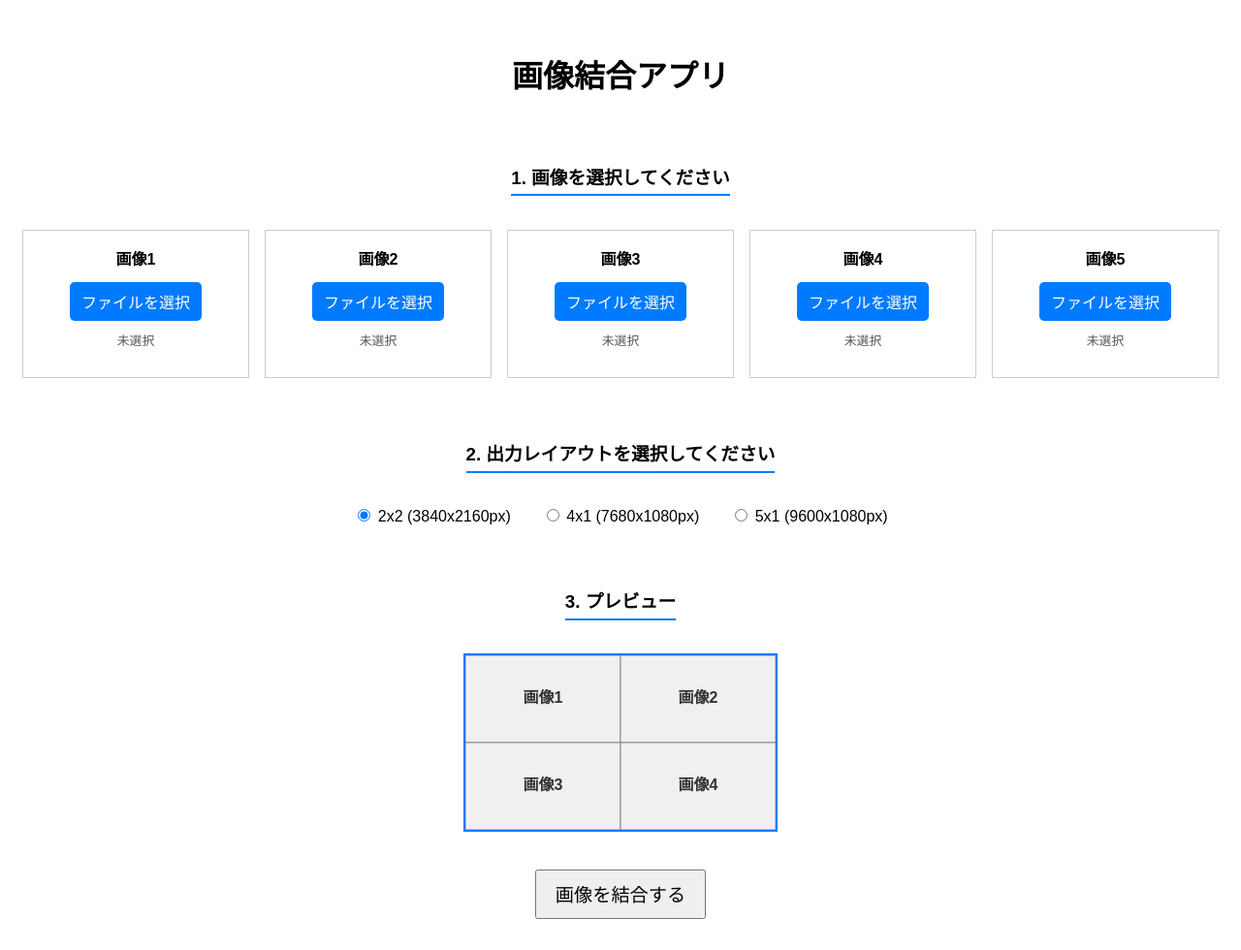
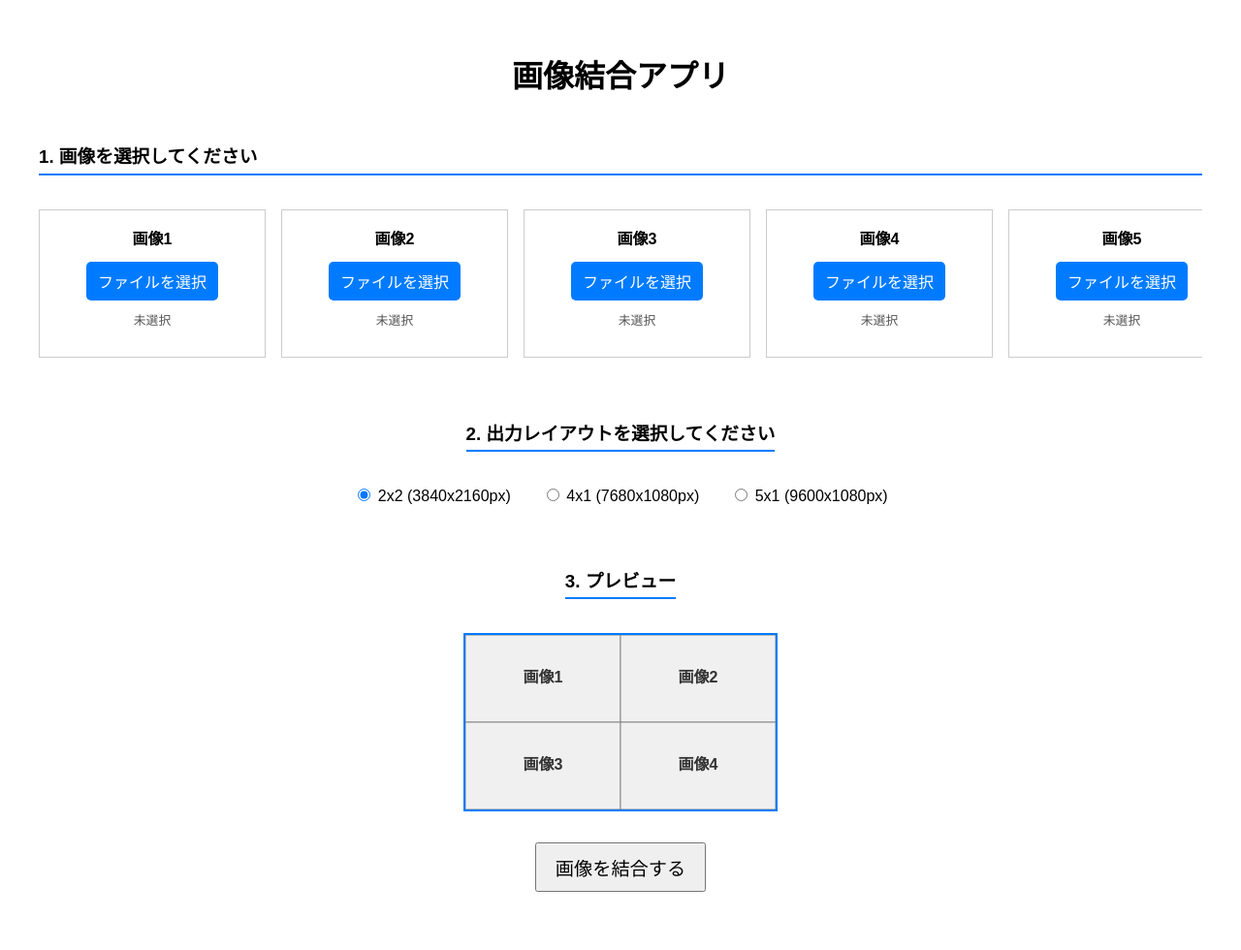
Before and after one commit to masatoooooon/flask-hello-render, a Flask app: page / in a window 1280 px wide. Shown: the whole page at 97% size. After the commit the page ends 920 px from the top, so only its background shows below. Run offline with Flask 3, Linux system fonts and the light colour scheme.

Commit message:
Update index.html

```diff
--- a/templates/index.html
+++ b/templates/index.html
@@ -6,15 +6,17 @@
     <style>
         body {
             font-family: sans-serif;
-            margin: 0 auto; /* ページ全体を中央揃え */
+            margin: 0 auto;
             padding: 2em;
             max-width: 1200px;
+        }
+        h1 {
+            text-align: center;
         }
         h3 {
             border-bottom: 2px solid #007bff;
             padding-bottom: 0.3em;
-            margin-top: 2.5em; /* 各セクションのスペースを調整 */
-            text-align: center; /* ヘッダーテキストを中央揃え */
+            margin-top: 2.5em;
         }
 
         .image-slots-container {
@@ -23,7 +25,6 @@
             gap: 1em;
             padding: 1em 0;
             overflow-x: auto;
-            justify-content: center; /* スロット全体を中央に配置 */
         }
         .image-slot {
             border: 1px solid #ccc;
@@ -57,11 +58,10 @@
             text-align: center;
         }
 
-        /* ★変更点: 中央揃えのためのコンテナ */
         .center-container {
             display: flex;
             flex-direction: column;
-            align-items: center;
+            align-items: center; /* このコンテナの中身を中央揃え */
         }
 
         .layout-options {
@@ -70,10 +70,13 @@
             display: flex;
             gap: 2em;
         }
+        .submit-button-container {
+             text-align: center; /* 保存ボタンを中央に配置 */
+             margin-top: 2em;
+        }
         .submit-button {
             font-size: 1.2em;
             padding: 0.5em 1em;
-            margin-top: 2em;
             cursor: pointer;
         }
         #output-preview-canvas {
@@ -84,11 +87,9 @@
     </style>
 </head>
 <body>
-    <div style="text-align: center;">
-        <h1>画像結合アプリ</h1>
-    </div>
+    <h1>画像結合アプリ</h1>
 
-    <form action="/combine" method="post" enctype="multipart/form-data" class="center-container">
+    <form action="/combine" method="post" enctype="multipart/form-data">
 
         <h3>1. 画像を選択してください</h3>
         <div class="image-slots-container">
@@ -129,7 +130,9 @@
             <canvas id="output-preview-canvas"></canvas>
         </div>
 
-        <button type="submit" class="submit-button">画像を結合する</button>
+        <div class="submit-button-container">
+            <button type="submit" class="submit-button">画像を結合する</button>
+        </div>
     </form>
 
     <script>
```
